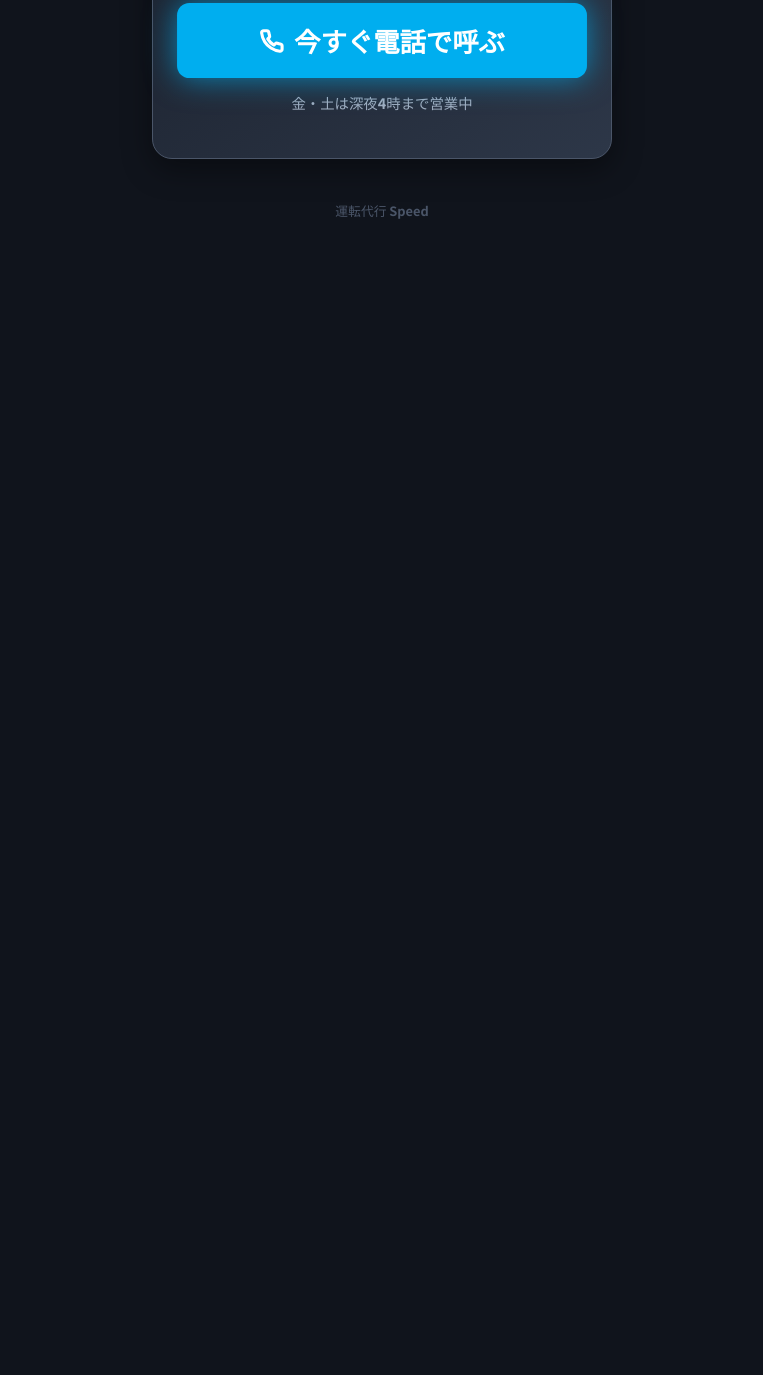
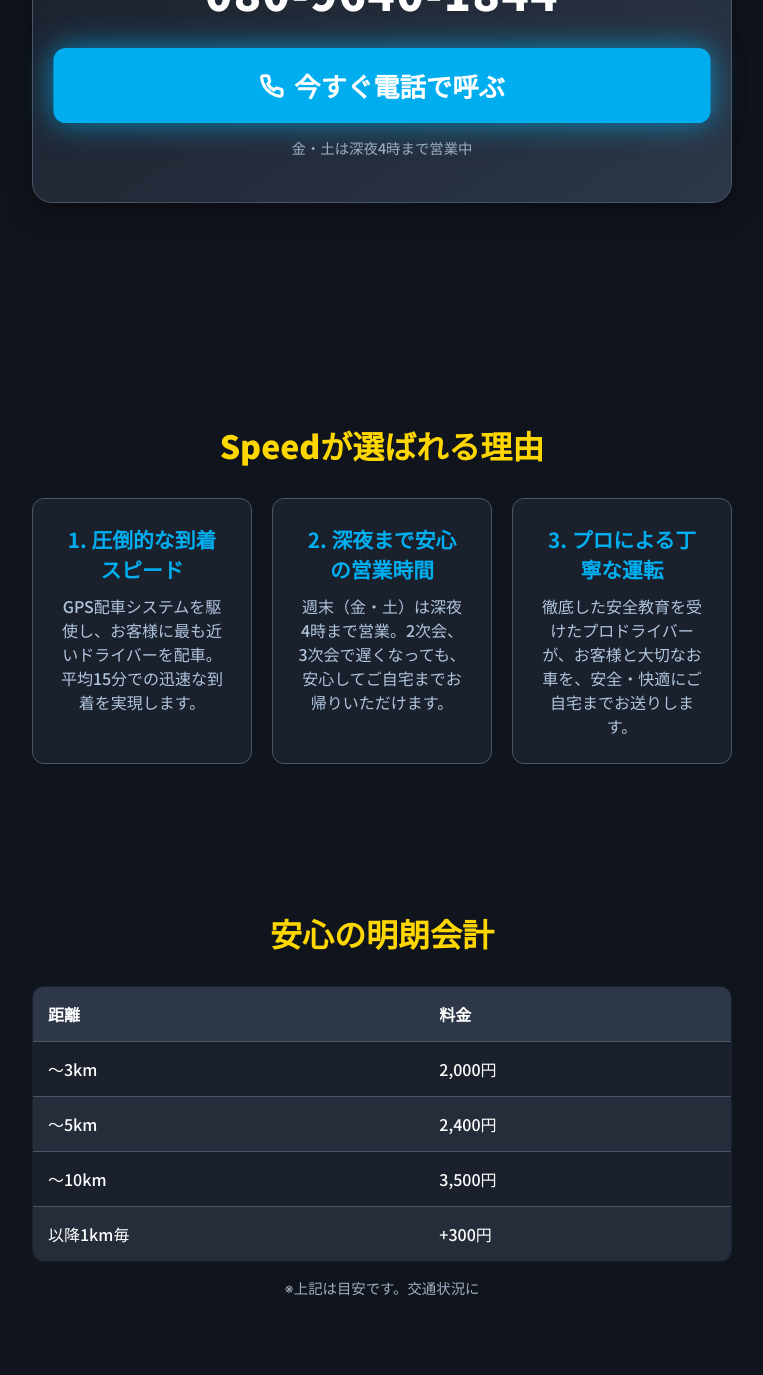
Before and after one commit to speeedukeoi-alt/miyazaki-speed-daiko, a plain HTML site: page index.html in a window 1280 px wide. Shown: the part 485-1860 px from the top of the page, without its empty margins (258-1021 px from the left). Before the commit the page ends 800 px from the top, so only its background shows below. Drawn offline with Linux system fonts and the light colour scheme.

Commit message:
Update index.html

```diff
--- a/index.html
+++ b/index.html
@@ -4,23 +4,28 @@
     <meta charset="UTF-8">
     <meta name="viewport" content="width=device-width, initial-scale=1.0">
     <title>宮崎市の運転代行Speed｜深夜でも平均15分で到着</title>
-    <meta name="description" content="宮崎の夜、もう待たない。運転代行Speedなら、深夜でも平均15分でスピード到着。今すぐお電話一本で、安心のプロがすぐにお迎えにあがります。">
+    <meta name="description" content="宮崎の夜、もう待たない。運転代行Speedなら、深夜でも平均15分でスピード到着。料金も明確で長距離も歓迎。今すぐお電話一本で、安心のプロがすぐにお迎えにあがります。">
     <!-- Google Fonts for modern typography -->
     <link rel="preconnect" href="https://fonts.googleapis.com">
     <link rel="preconnect" href="https://fonts.gstatic.com" crossorigin>
-    <link href="https://fonts.googleapis.com/css2?family=Noto+Sans+JP:wght@700;900&display=swap" rel="stylesheet">
+    <link href="https://fonts.googleapis.com/css2?family=Noto+Sans+JP:wght@500;700;900&display=swap" rel="stylesheet">
     <style>
         :root {
             --bg-color: #10141C; /* ミッドナイトブルー */
             --text-color: #FFFFFF;
             --accent-gold: #FFD700;
             --cta-blue: #00AEEF;
+            --card-bg: #1A202C;
+            --border-color: #4A5568;
             --font-family: 'Noto Sans JP', -apple-system, BlinkMacSystemFont, "Segoe UI", Roboto, Helvetica, Arial, sans-serif;
         }
         @keyframes pulse {
             0% { transform: scale(1); box-shadow: 0 0 20px rgba(0, 174, 239, 0.4); }
             50% { transform: scale(1.03); box-shadow: 0 0 30px rgba(0, 174, 239, 0.7); }
             100% { transform: scale(1); box-shadow: 0 0 20px rgba(0, 174, 239, 0.4); }
+        }
+        html {
+            scroll-behavior: smooth;
         }
         body {
             margin: 0;
@@ -32,22 +37,22 @@
             -moz-osx-font-smoothing: grayscale;
         }
         .container {
-            max-width: 500px;
+            max-width: 700px;
             margin: 0 auto;
             padding: 20px;
+        }
+        /* --- Hero Section (First View) --- */
+        .hero-section {
             display: flex;
             flex-direction: column;
             justify-content: center;
             min-height: 100vh;
             box-sizing: border-box;
         }
-        .hero {
-            margin-bottom: 25px;
-        }
         .hero-subtitle {
             font-size: 1.2rem;
             font-weight: 700;
-            color: #b0c4de; /* ライトスチールブルー */
+            color: #b0c4de;
             margin: 0;
         }
         .hero-title {
@@ -62,16 +67,16 @@
             font-size: 1.2em;
         }
         .call-container {
-            background: linear-gradient(145deg, #1a202c, #2d3748);
+            background: linear-gradient(145deg, #1A202C, #2D3748);
             border-radius: 20px;
             padding: 30px;
-            border: 1px solid #4a5568;
+            border: 1px solid var(--border-color);
             box-shadow: 0 10px 30px rgba(0,0,0,0.4);
         }
         .phone-number-label {
             font-size: 1rem;
             font-weight: 700;
-            color: #a0aec0; /* スレートグレー */
+            color: #a0aec0;
             margin: 0 0 5px 0;
         }
         .phone-number {
@@ -114,10 +119,88 @@
             color: #a0aec0;
             margin-top: 15px;
         }
+        /* --- Content Sections --- */
+        .section {
+            padding: 60px 0;
+        }
+        .section-title {
+            font-size: 2rem;
+            font-weight: 900;
+            margin-bottom: 30px;
+            color: var(--accent-gold);
+        }
+        /* Features */
+        .features-grid {
+            display: grid;
+            grid-template-columns: 1fr;
+            gap: 20px;
+        }
+        .feature-card {
+            background-color: var(--card-bg);
+            padding: 25px;
+            border-radius: 12px;
+            border: 1px solid var(--border-color);
+        }
+        .feature-card h3 {
+            font-size: 1.3rem;
+            font-weight: 700;
+            margin: 0 0 10px 0;
+            color: var(--cta-blue);
+        }
+        .feature-card p {
+            margin: 0;
+            color: #b0c4de;
+            font-weight: 500;
+        }
+        /* Price Table */
+        .price-table {
+            width: 100%;
+            border-collapse: collapse;
+            background-color: var(--card-bg);
+            border-radius: 12px;
+            overflow: hidden;
+            border: 1px solid var(--border-color);
+        }
+        .price-table th, .price-table td {
+            padding: 15px;
+            text-align: left;
+        }
+        .price-table th {
+            background-color: #2D3748;
+            font-weight: 700;
+        }
+        .price-table td {
+            border-top: 1px solid var(--border-color);
+        }
+        .price-table tr:nth-child(even) {
+            background-color: #252c3a;
+        }
+        .price-notes {
+            margin-top: 15px;
+            font-size: 0.9rem;
+            color: #a0aec0;
+        }
+        /* Long Distance */
+        .long-distance-card {
+            background: linear-gradient(145deg, #2D3748, #1A202C);
+            padding: 30px;
+            border-radius: 12px;
+            border: 1px solid var(--accent-gold);
+        }
+        .long-distance-card p {
+            margin: 0;
+            font-size: 1.1rem;
+            line-height: 1.7;
+            font-weight: 500;
+        }
+        /* Footer */
         footer {
-            margin-top: 30px;
+            padding: 40px 20px 20px;
             font-size: 0.8rem;
-            color: #4a5568;
+            color: var(--border-color);
+        }
+        @media (min-width: 600px) {
+            .features-grid { grid-template-columns: repeat(3, 1fr); }
         }
     </style>
 </head>
@@ -125,27 +208,69 @@
 
     <div class="container">
 
-        <div class="hero">
+        <!-- === ファーストビュー === -->
+        <section class="hero-section">
+            <div>
                 <p class="hero-subtitle">宮崎の夜、もう待たない。</p>
                 <h1 class="hero-title">運転代行Speedが<span class="highlight">平均15分</span>でお迎え</h1>
             </div>
-
             <div class="call-container">
                 <p class="phone-number-label">ご予約・お問い合わせ</p>
                 <a href="tel:08096401844" class="phone-number">080-9640-1844</a>
                 <a href="tel:08096401844" class="cta-button">
-                <!-- Phone Icon SVG -->
                     <svg xmlns="http://www.w3.org/2000/svg" width="24" height="24" viewBox="0 0 24 24" fill="none" stroke="currentColor" stroke-width="3" stroke-linecap="round" stroke-linejoin="round"><path d="M22 16.92v3a2 2 0 0 1-2.18 2 19.79 19.79 0 0 1-8.63-3.07 19.5 19.5 0 0 1-6-6 19.79 19.79 0 0 1-3.07-8.67A2 2 0 0 1 4.11 2h3a2 2 0 0 1 2 1.72 12.84 12.84 0 0 0 .7 2.81 2 2 0 0 1-.45 2.11L8.09 9.91a16 16 0 0 0 6 6l1.27-1.27a2 2 0 0 1 2.11-.45 12.84 12.84 0 0 0 2.81.7A2 2 0 0 1 22 16.92z"></path></svg>
                     今すぐ電話で呼ぶ
                 </a>
                 <p class="cta-subtext">金・土は深夜4時まで営業中</p>
             </div>
+        </section>
 
-        <footer>
-            <p>運転代行 Speed</p>
-        </footer>
+        <!-- === 3つの強み === -->
+        <section id="features" class="section">
+            <h2 class="section-title">Speedが選ばれる理由</h2>
+            <div class="features-grid">
+                <div class="feature-card">
+                    <h3>1. 圧倒的な到着スピード</h3>
+                    <p>GPS配車システムを駆使し、お客様に最も近いドライバーを配車。平均15分での迅速な到着を実現します。</p>
+                </div>
+                <div class="feature-card">
+                    <h3>2. 深夜まで安心の営業時間</h3>
+                    <p>週末（金・土）は深夜4時まで営業。2次会、3次会で遅くなっても、安心してご自宅までお帰りいただけます。</p>
+                </div>
+                <div class="feature-card">
+                    <h3>3. プロによる丁寧な運転</h3>
+                    <p>徹底した安全教育を受けたプロドライバーが、お客様と大切なお車を、安全・快適にご自宅までお送りします。</p>
+                </div>
+            </div>
+        </section>
 
-    </div>
-
-</body>
-</html>
+        <!-- === 料金表 === -->
+        <section id="pricing" class="section">
+            <h2 class="section-title">安心の明朗会計</h2>
+            <table class="price-table">
+                <thead>
+                    <tr>
+                        <th>距離</th>
+                        <th>料金</th>
+                    </tr>
+                </thead>
+                <tbody>
+                    <tr>
+                        <td>〜3km</td>
+                        <td>2,000円</td>
+                    </tr>
+                    <tr>
+                        <td>〜5km</td>
+                        <td>2,400円</td>
+                    </tr>
+                    <tr>
+                        <td>〜10km</td>
+                        <td>3,500円</td>
+                    </tr>
+                    <tr>
+                        <td>以降1km毎</td>
+                        <td>+300円</td>
+                    </tr>
+                </tbody>
+            </table>
+            <p class="price-notes">※上記は目安です。交通状況に
```
Lines whose indentation alone changed are shown as unchanged.
